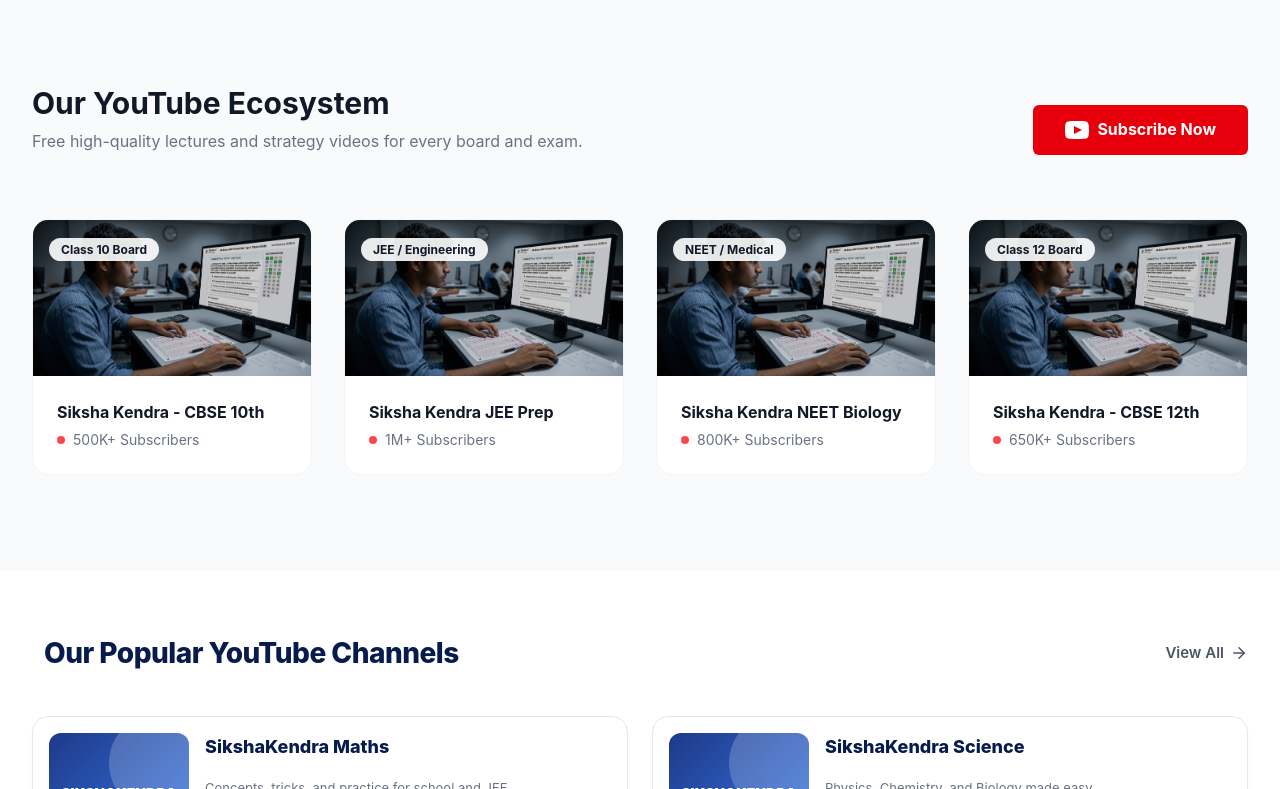
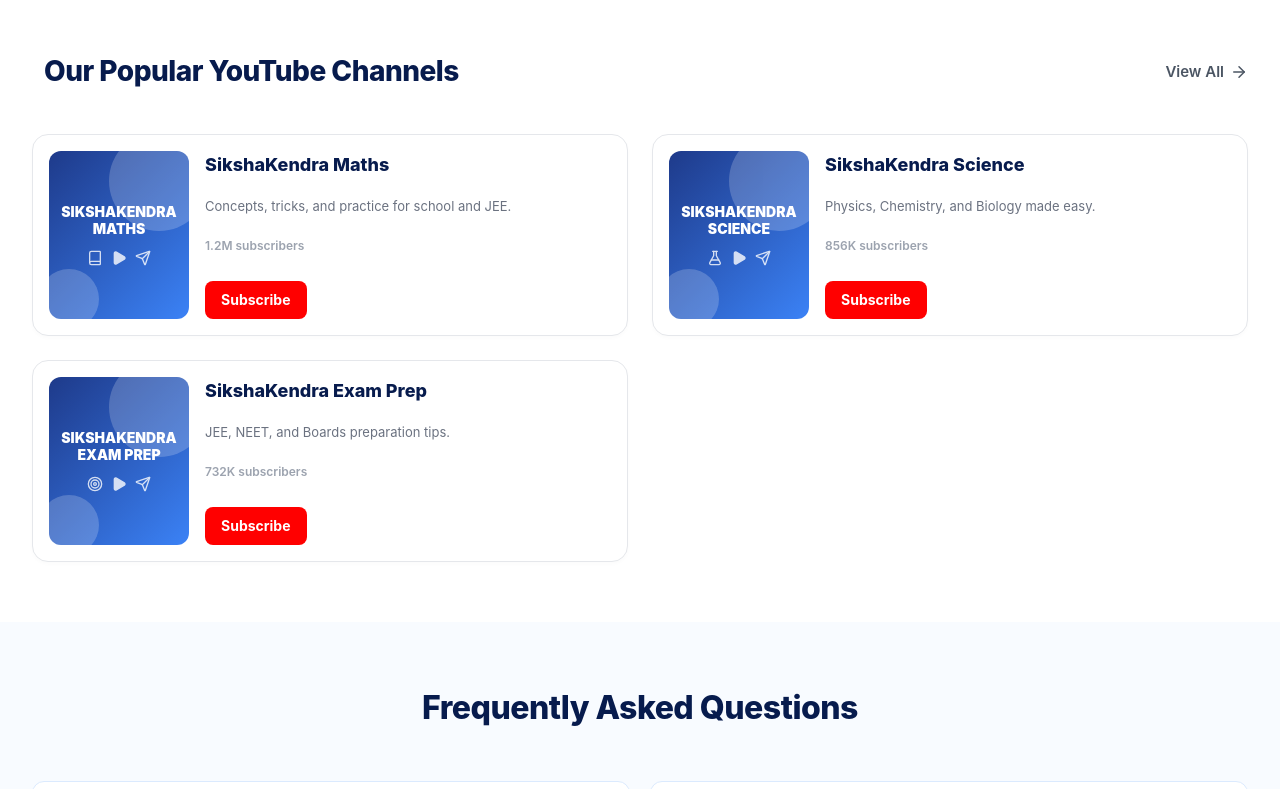
Before and after one commit to aadityak09771-sudo/TSK, a React (Vite) app: page / in a window 1280 px wide. Shown: the part 2195-2984 px from the top of the page. Built offline with nearby package versions, Linux system fonts and the light colour scheme.

Commit message:
remove old youtube section

```diff
--- a/src/components/common/YouTubeSection.tsx
+++ /dev/null
@@ -1,56 +0,0 @@
-import React from 'react';
-import { YOUTUBE_CHANNELS } from '../../config/home-sections';
-
-export const YouTubeSection: React.FC = () => {
-  return (
-    <section className="py-24 bg-gray-50">
-      <div className="container">
-        <div className="flex flex-col md:flex-row md:items-end justify-between mb-16 gap-6">
-          <div>
-            <h2 className="text-3xl font-bold mb-2">Our YouTube Ecosystem</h2>
-            <p className="text-gray-500">Free high-quality lectures and strategy videos for every board and exam.</p>
-          </div>
-          <button className="px-8 py-3 bg-red-600 text-white rounded-[0.375rem] font-bold hover:bg-red-700 transition-colors flex items-center gap-2 w-fit">
-            <svg className="w-6 h-6 fill-current" viewBox="0 0 24 24">
-              <path d="M19.615 3.184c-3.604-.246-11.631-.245-15.23 0-3.897.266-4.356 2.62-4.385 8.816.029 6.185.484 8.549 4.385 8.816 3.6.245 11.626.246 15.23 0 3.897-.266 4.356-2.62 4.385-8.816-.029-6.185-.484-8.549-4.385-8.816zm-10.615 12.816v-8l8 3.993-8 4.007z" />
-            </svg>
-            Subscribe Now
-          </button>
-        </div>
-
-        <div className="grid grid-cols-1 sm:grid-cols-2 lg:grid-cols-4 gap-8">
-          {YOUTUBE_CHANNELS.map((channel) => (
-            <a
-              key={channel.id}
-              href={channel.url}
-              target="_blank"
-              rel="noopener noreferrer"
-              className="bg-white rounded-2xl overflow-hidden border border-gray-100 hover:border-red-100 hover:shadow-xl hover:shadow-red-500/5 transition-all group"
-            >
-              <div className="aspect-video relative overflow-hidden bg-gray-100">
-                <img
-                  src={channel.image}
-                  alt={channel.name}
-                  className="w-full h-full object-cover transition-transform duration-500 group-hover:scale-110"
-                />
-                <div className="absolute inset-0 bg-black/20 group-hover:bg-black/0 transition-colors" />
-                <div className="absolute top-4 left-4">
-                  <span className="px-3 py-1 bg-white/90 backdrop-blur-sm text-xs font-bold rounded-full">
-                    {channel.category}
-                  </span>
-                </div>
-              </div>
-              <div className="p-6">
-                <h3 className="font-bold mb-1 group-hover:text-red-600 transition-colors line-clamp-1">{channel.name}</h3>
-                <div className="flex items-center gap-2 text-sm text-gray-500">
-                  <span className="w-2 h-2 rounded-full bg-red-500 animate-pulse" />
-                  {channel.subscribers} Subscribers
-                </div>
-              </div>
-            </a>
-          ))}
-        </div>
-      </div>
-    </section>
-  );
-};
--- a/src/pages/Home.tsx
+++ b/src/pages/Home.tsx
@@ -4,7 +4,6 @@
 import { CourseDiscovery } from '../components/common/CourseDiscovery/CourseDiscovery';
 import { Ecosystem } from '../components/common/Ecosystem/Ecosystem';
 import { StudyResources } from '../components/common/StudyResources';
-import { YouTubeSection } from '../components/common/YouTubeSection';
 import { YouTubeChannels } from '../components/common/YouTubeChannels/YouTubeChannels';
 import { FAQSection } from '../components/common/FAQSection/FAQSection';
 
@@ -17,7 +16,6 @@
       <CourseDiscovery />
       <Ecosystem />
       <StudyResources />
-      <YouTubeSection />
       <YouTubeChannels />
       <FAQSection />
     </div>
```
